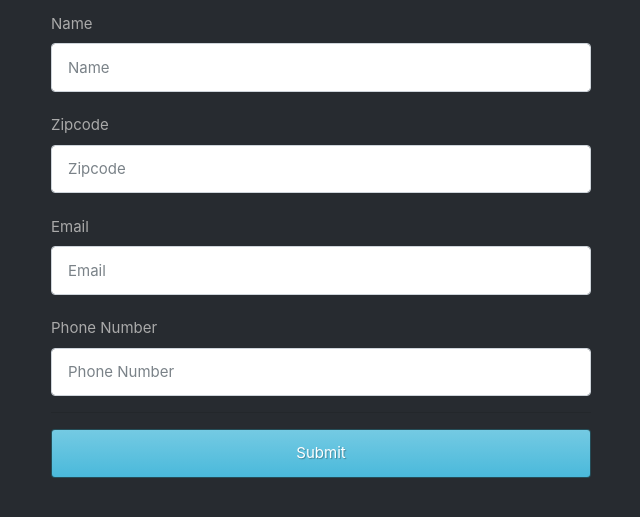
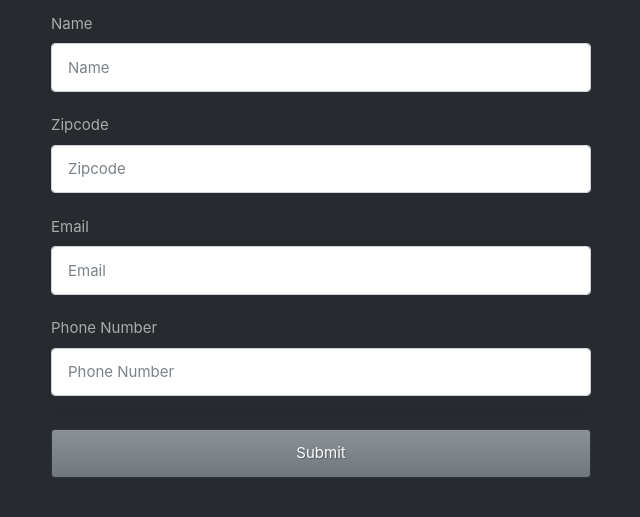
Before and after one commit to letowebdev/Form-Validation-with-JS-Regular-Expression, a plain HTML site: page index.html in a window 1280 px wide. Shown: the part 103-620 px from the top of the page, without its empty margins (319-959 px from the left). Drawn offline with nearby package versions, Linux system fonts and the light colour scheme.

Commit message:
creating the UI

```diff
--- a/index.html
+++ b/index.html
@@ -49,7 +49,7 @@
                         </div>
                     </div>
                     <hr>
-                        <input type="submit" value="Submit" class="btn btn-info btn-block">
+                        <input type="submit" value="Submit" class="btn btn-secondary btn-block">
                     </div>
                 </form>
             </div>
```
